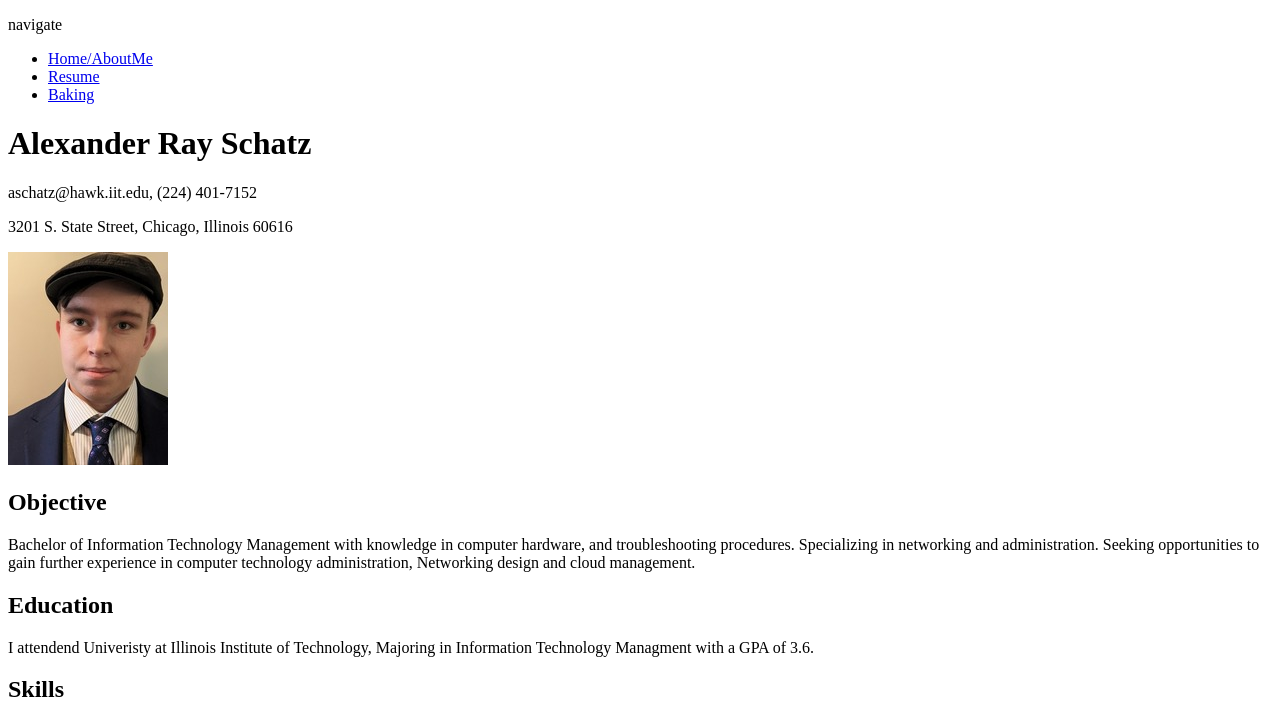
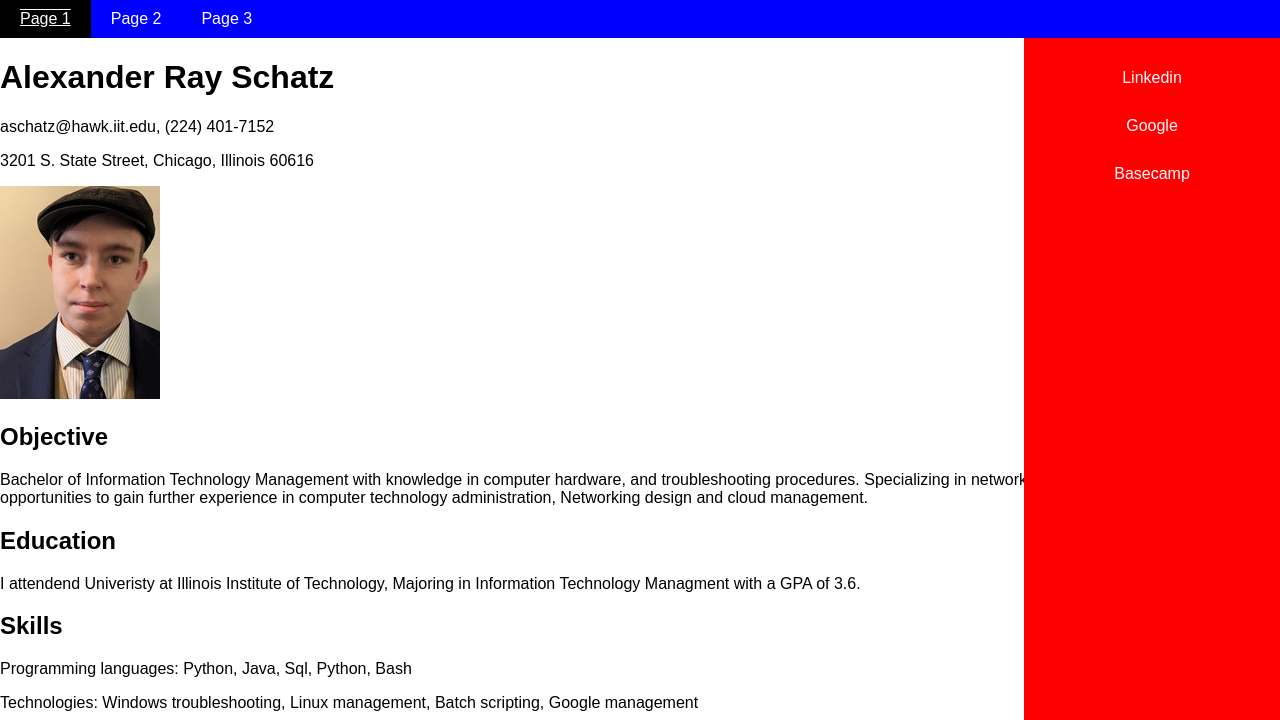
Before and after one commit to radfre/Kreiglestien-Project2, a plain HTML site: page resume.html in a window 1280 px wide. Shown: the top 720 px of the page. Drawn offline with Linux system fonts and the light colour scheme.

Commit message:
moved old html into navbar pages

```diff
--- a/resume.html
+++ b/resume.html
@@ -1,20 +1,33 @@
-<!DOCTYPE html>
-
+<!doctype html>
 <html lang="en">
-
 <head>
-    <meta charset="UTF-8">
-    <title> Resume </title>
+  <meta charset="utf-8">
+  <title>My Centered Navigation</title>
+  <link rel="stylesheet" href="css/style.css">
+  <link rel="stylesheet" type="text/css" href="css/normalize.css">
+  <link rel="icon" href="http://web.iit.edu/sites/web/themes/iit_web/favicon.ico">
 </head>
-
 <body>
-    <p> navigate </p>
+<header>
+  <nav id="main-navbar">
+    <div id="navbar-container">
       <ul>
-      <li><a href="./index.html">Home/AboutMe</a></li>
-      <li><a href="./resume.html">Resume</a></li>
-      <li><a href="./baking.html">Baking</a></li>
+        <li><a href="index.html">Page 1</a></li>
+        <li id="onpage"><a href="#">Page 2</a></li>
+        <li><a href="page3.html">Page 3</a></li>
       </ul>
-
+    </div>
+  </nav>
+</header>
+<div id="sidebar">
+  <div id="sidebar-container">
+    <ul>
+      <li><a href="https://www.linkedin.com/">Linkedin</a></li>
+      <li><a href="https://www.google.com/">Google</a></li>
+      <li><a href="https://basecamp.com/">Basecamp</a></li>
+    </ul>
+  </div>
+</div>
 <h1> Alexander Ray Schatz </h1>
 <p> aschatz@hawk.iit.edu, (224) 401-7152 </P>
 <p> 3201 S. State Street, Chicago, Illinois 60616 </p>
```
Also changed, not shown: baking.html (+24 -9 lines), index.html (+24 -10 lines), page2.html (deleted, +0 -32 lines), page3.html (deleted, +0 -32 lines), 1 other file. Lines whose indentation alone changed are shown as unchanged.
